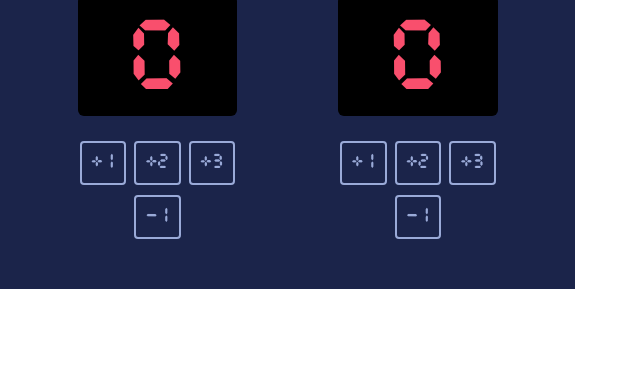
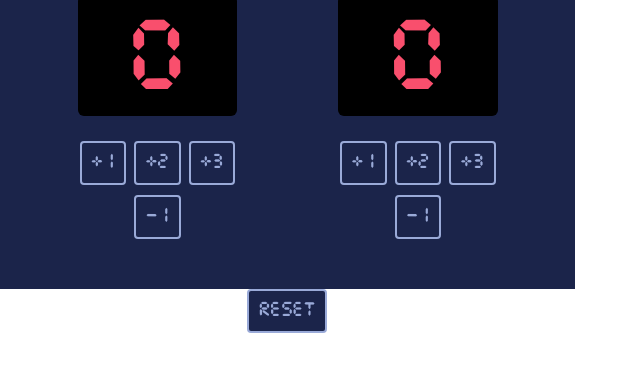
Before and after one commit to wtracy15/basketball-scorecard, a website built with Vite: page index.html in a window 1280 px wide. Shown: the part 125-496 px from the top of the page, without its empty margins (0-640 px from the left). Built offline with nearby package versions, Linux system fonts and the light colour scheme.

Commit message:
New game button and hover highlight

```diff
--- a/index.css
+++ b/index.css
@@ -54,6 +54,10 @@ button {
     margin: 0 2px;
 }
 
+button:hover {
+    background-color: #465080;
+}
+
 .add-score-section {
     padding: 15px 0 10px 0;
 }
@@ -62,3 +66,7 @@ button {
     display: block;
     margin: 0 auto 50px;
 }
+
+#reset-button {
+    margin: 0 0 0 247px;
+}
--- a/index.html
+++ b/index.html
@@ -25,6 +25,7 @@
                 <button class="subtract-button" onclick="subtractOneGuest()">-1</button>
             </div>
         </div>
+        <button onclick="reset()" id="reset-button">Reset</button>
         <script src="index.js"></script>
     </body>
 </html>
--- a/index.js
+++ b/index.js
@@ -46,3 +46,10 @@ function addThreeGuest(){
     guestScore += 3
     guestScoreEl.textContent = guestScore
 }
+
+function reset(){
+    homeScore = 0
+    guestScore = 0
+    homeScoreEl.textContent = homeScore
+    guestScoreEl.textContent = guestScore
+}
```
